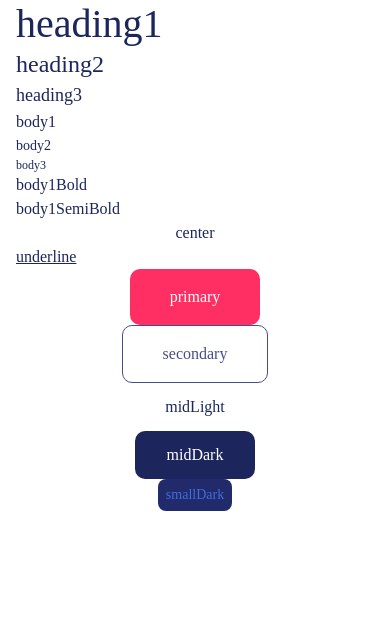
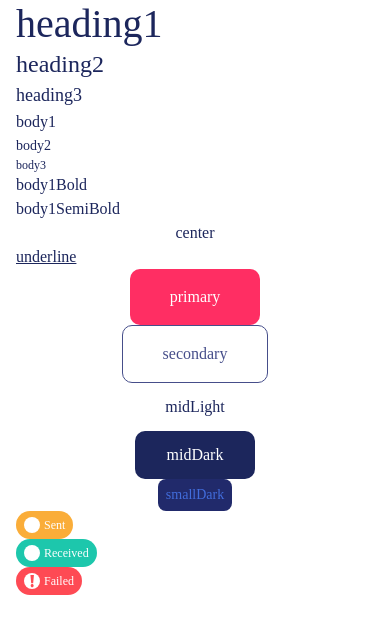
Before and after one commit to johnhaup/fintech, a React Native app: screen / in a window 390 px wide. Shown: the top 634 px of the page. Built offline with nearby package versions, Linux system fonts and the light colour scheme.

Commit message:
Add Pill component.

```diff
--- a/App.tsx
+++ b/App.tsx
@@ -1,4 +1,4 @@
-import { MainButton, MainText } from '@atoms';
+import { MainButton, MainText, Pill } from '@atoms';
 import React from 'react';
 import {
   ScrollView,
@@ -33,6 +33,9 @@ const App = () => {
         <MainButton text={'midLight'} onPress={() => null} midLight />
         <MainButton text={'midDark'} onPress={() => null} midDark />
         <MainButton text={'smallDark'} onPress={() => null} smallDark />
+        <Pill status={'sent'} />
+        <Pill status={'received'} />
+        <Pill status={'failed'} />
       </ScrollView>
     </View>
   );
--- /dev/null
+++ b/src/components/atoms/Pill.tsx
@@ -0,0 +1,68 @@
+import { colorPalette } from '@styles';
+import { ArrowSvg, ExclamationPointSvg } from '@svgs';
+import capitalize from 'lodash/capitalize';
+import React, { cloneElement } from 'react';
+import { StyleSheet, View } from 'react-native';
+import { MainText } from './MainText';
+
+const TRANSFER_STATUSES = ['sent', 'received', 'failed'] as const;
+type TransferStatusTuple = typeof TRANSFER_STATUSES;
+export type TransferStatus = TransferStatusTuple[number];
+
+const colorMap: { [key in TransferStatus]: string } = {
+  sent: colorPalette.seaBuckthorn,
+  received: colorPalette.java,
+  failed: colorPalette.sunsetOrange,
+};
+
+const iconMap: { [key in TransferStatus]: JSX.Element } = {
+  sent: <ArrowSvg color={colorMap['sent']} />,
+  received: <ArrowSvg left color={colorMap['received']} />,
+  failed: <ExclamationPointSvg color={colorMap['failed']} />,
+};
+
+export const Pill = ({
+  status,
+  testID = 'pill',
+}: {
+  status: TransferStatus;
+  testID?: string;
+}) => {
+  const backgroundColor = colorMap[status];
+  const containerStyle = StyleSheet.flatten([
+    styles.container,
+    { backgroundColor },
+  ]);
+
+  return (
+    <View style={containerStyle} testID={testID}>
+      <View style={styles.iconContainer}>{cloneElement(iconMap[status])}</View>
+      <View style={styles.spacer} />
+      <MainText body3 white>
+        {capitalize(status)}
+      </MainText>
+    </View>
+  );
+};
+
+const styles = StyleSheet.create({
+  container: {
+    paddingHorizontal: 8,
+    paddingVertical: 6,
+    borderRadius: 20,
+    flexDirection: 'row',
+    alignItems: 'center',
+    alignSelf: 'flex-start',
+  },
+  iconContainer: {
+    height: 16,
+    width: 16,
+    borderRadius: 8,
+    backgroundColor: colorPalette.white,
+    alignItems: 'center',
+    justifyContent: 'center',
+  },
+  spacer: {
+    width: 4,
+  },
+});
--- a/src/components/atoms/index.ts
+++ b/src/components/atoms/index.ts
@@ -1,2 +1,3 @@
 export * from './MainButton';
 export * from './MainText';
+export * from './Pill';
```
Also changed, not shown: 1 other file (tests, documents, lock files or other folders).
